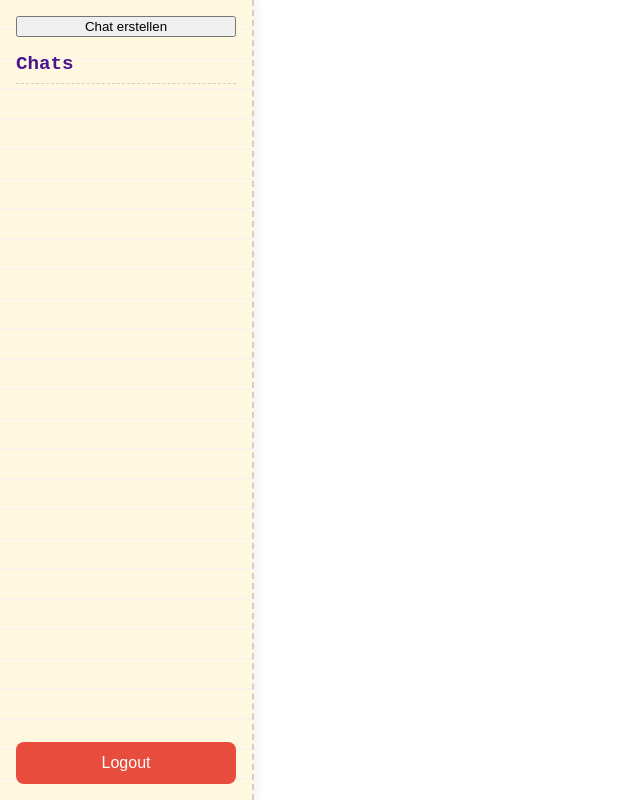
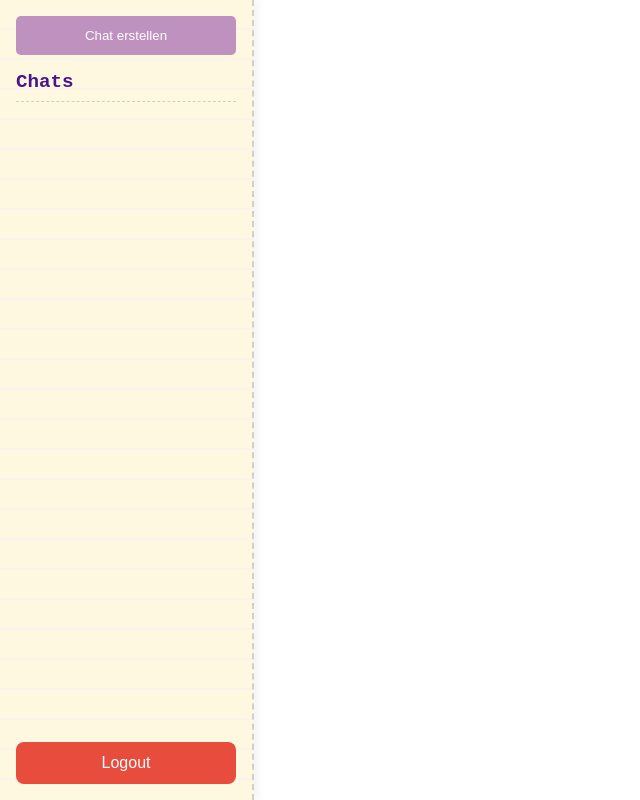
Before and after one commit to brieftaube-haw/pigeonhole_frontend, an Angular app: page /chat in a window 1280 px wide. Shown: the whole page, without its empty margins (0-640 px from the left). Built offline with nearby package versions, Linux system fonts and the light colour scheme.

Commit message:
design for create chat button

```diff
--- a/src/app/pages/chat/chat.component.html
+++ b/src/app/pages/chat/chat.component.html
@@ -2,7 +2,9 @@
 
   <!-- Sidebar -->
   <aside class="sidebar">
-    <button (click)="openModal()" class="create-chat-btn">Chat erstellen</button>
+    <button (click)="openModal()"
+            style="padding: 12px 12px; background-color: #BE91BE; color: white; border: none; border-radius: 5px; cursor: pointer;"
+    >Chat erstellen</button>
 
     <div class="welcome-banner" *ngIf="currentBenutzer">
       Willkommen, <span>{{ currentBenutzer }}</span> 👋
```
